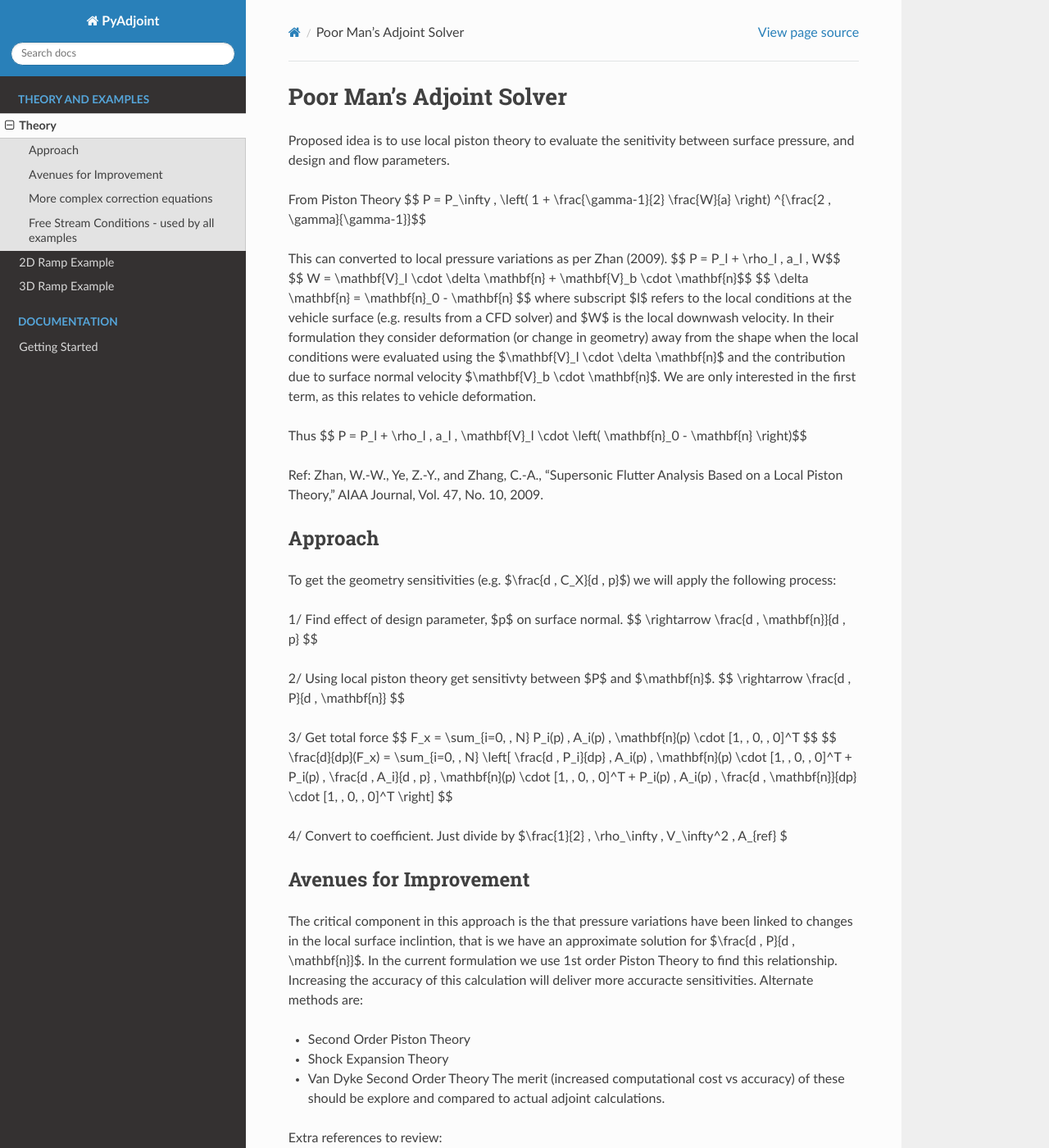
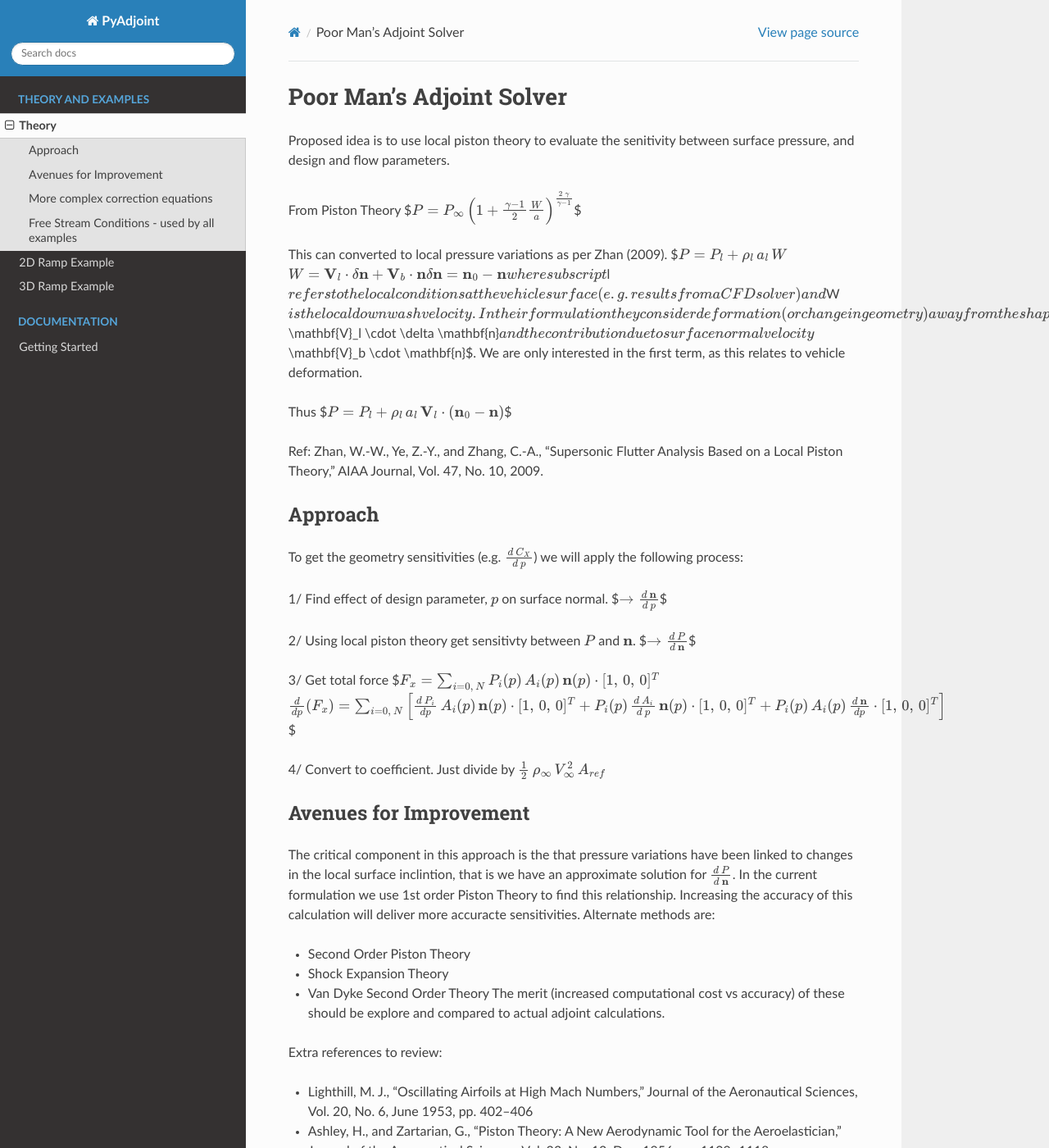
Before and after one commit to kieran-mackle/pysagas, a Sphinx documentation site: the page built from docs/source/theory.md, in a window 1280 px wide and 1400 px high. Shown: the whole window at 82% size. Built offline with Sphinx 7.4.7 and the Read the Docs theme 2.0.0, drawn with Linux system fonts in a browser that asks for light colours; some of the changed text lies outside the part shown.

Commit message:
docs: added math parsing

```diff
--- a/docs/source/conf.py
+++ b/docs/source/conf.py
@@ -44,3 +44,5 @@ exclude_patterns = ["build"]
 
 html_theme = "sphinx_rtd_theme"
 html_static_path = ["_static"]
+
+myst_enable_extensions = ["dollarmath", "amsmath"]
```
